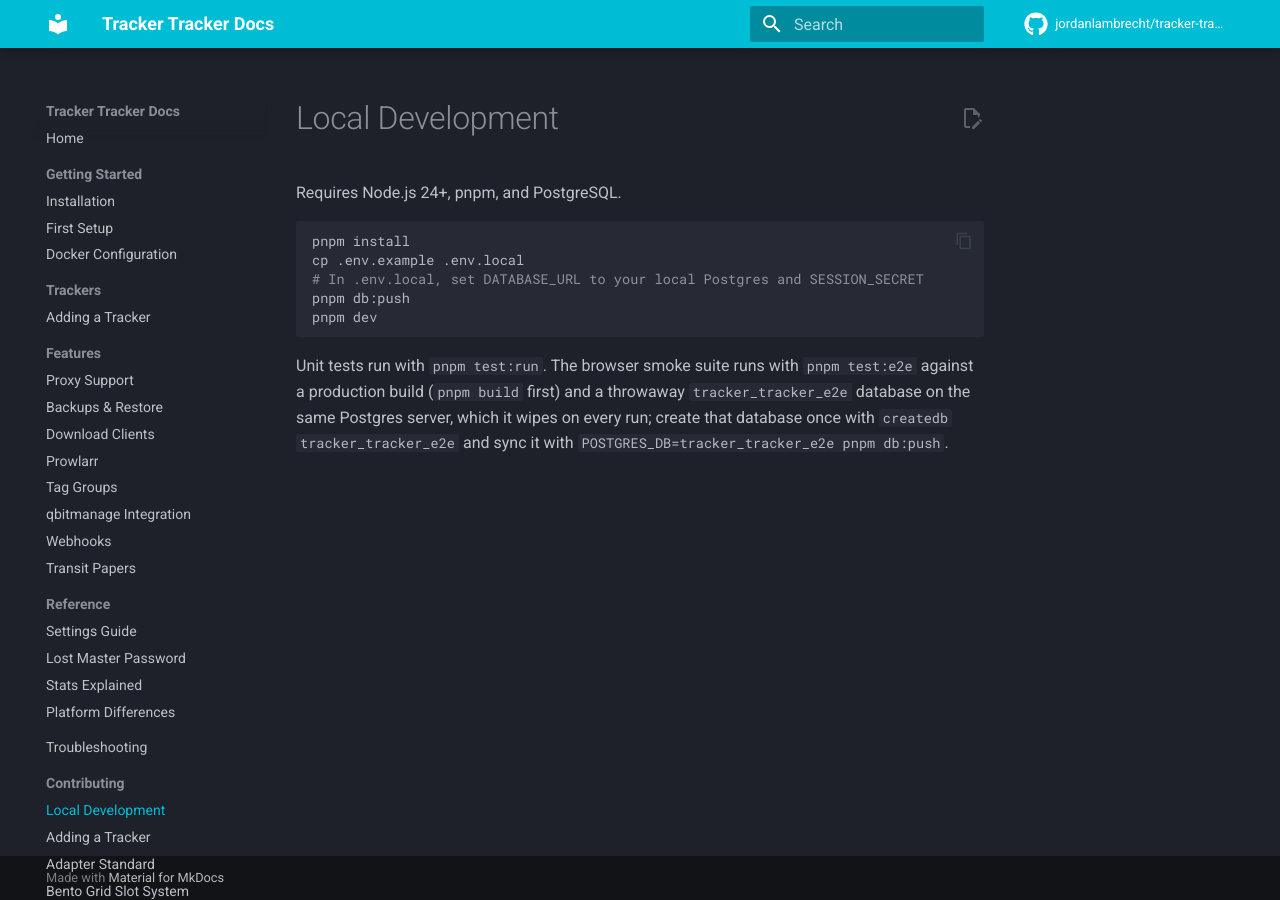
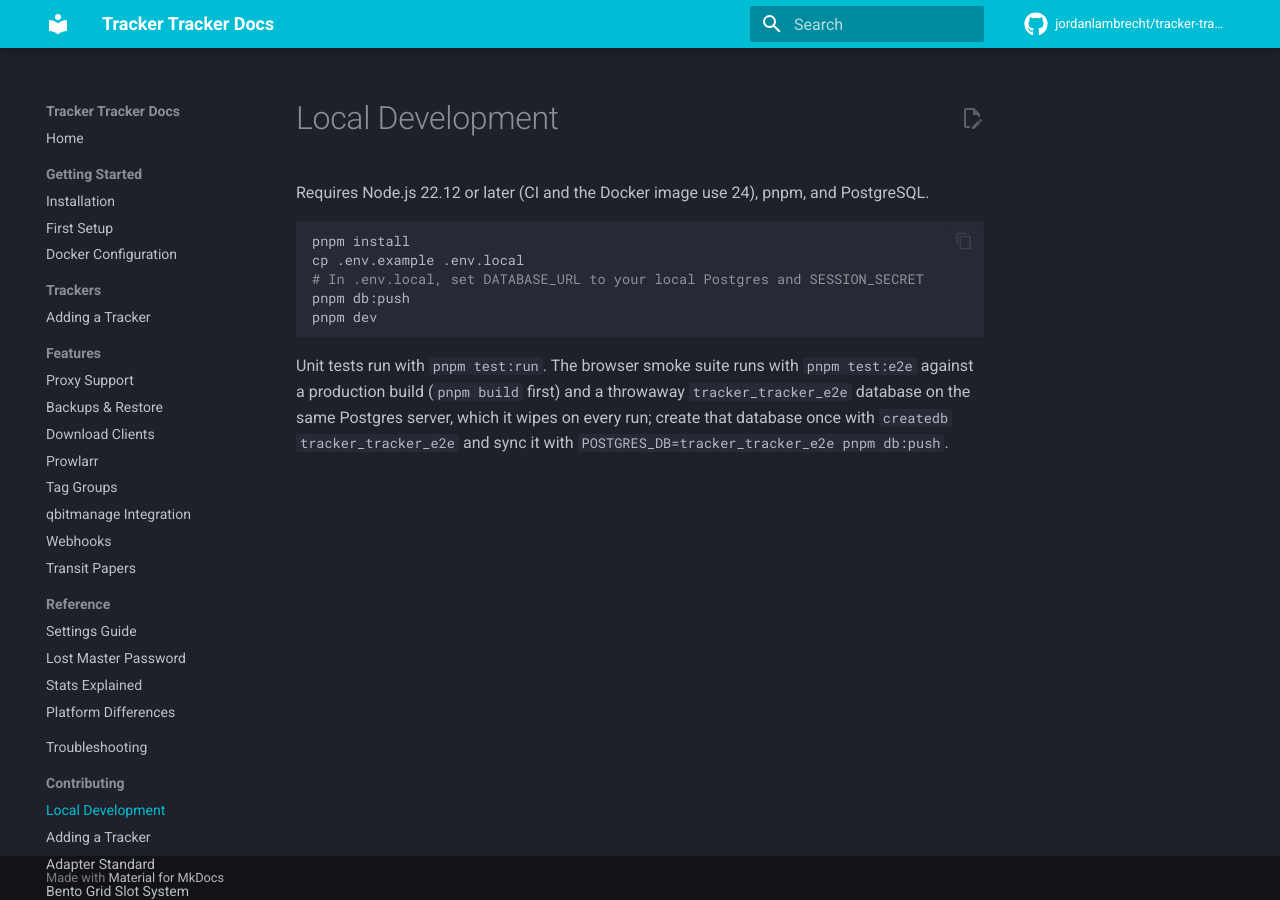
Before and after one commit to jordanlambrecht/tracker-tracker, an MkDocs documentation site: the page built from docs/kb/docs/contributing/local-development.md, in a window 1280 px wide. Built offline with MkDocs 1.6.1 and Material for MkDocs 9.7.7, drawn with Linux system fonts in a browser that asks for light colours; comment, search, counter and statistics services are not loaded.

Commit message:
docs: give the real Node minimum for local development

````diff
--- a/docs/kb/docs/contributing/local-development.md
+++ b/docs/kb/docs/contributing/local-development.md
@@ -1,6 +1,6 @@
 # Local Development
 
-Requires Node.js 24+, pnpm, and PostgreSQL.
+Requires Node.js 22.12 or later (CI and the Docker image use 24), pnpm, and PostgreSQL.
 
 ```bash
 pnpm install
````
